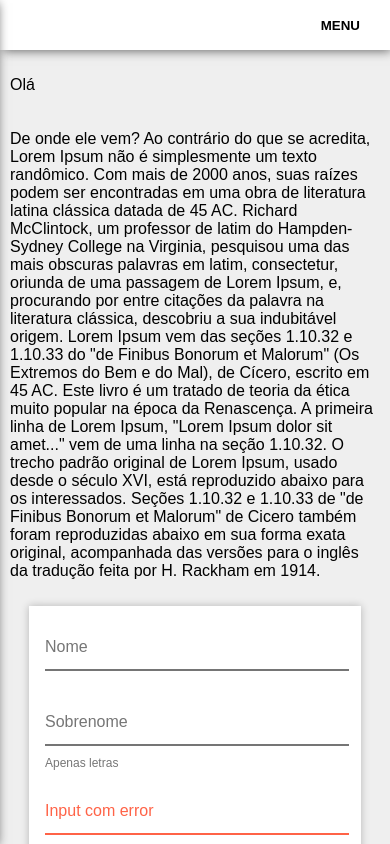
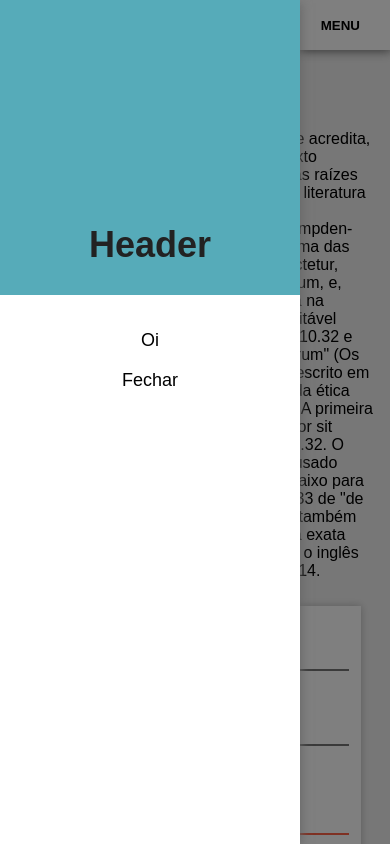
Before and after one commit to ramonmoraes/react-web-components, a React (Create React App) app: page / in a window 390 px wide. Shown: the top 844 px of the page. Built offline with nearby package versions, Linux system fonts and the light colour scheme.

Commit message:
fix overlay on menuMobile

```diff
--- a/src/App.js
+++ b/src/App.js
@@ -13,7 +13,7 @@ class App extends Component {
 
     return (
       <div className="example-playground">
-        <MenuMobile active={false}>
+        <MenuMobile active={true}>
           <button> Oi </button>
         </MenuMobile>
 
--- a/src/components/MaterialInputLogin/style.css
+++ b/src/components/MaterialInputLogin/style.css
@@ -1,5 +1,4 @@
 .MaterialLogin {
-  position: relative;
   display: flex;
   padding-top: 16px;
   margin-bottom: 8px; }
--- a/src/components/MaterialInputLogin/style.scss
+++ b/src/components/MaterialInputLogin/style.scss
@@ -6,7 +6,6 @@ $black87 : rgba(0,0,0,0.87);
   $activeColor: #538fef;
   $spacer: 8px;
 
-  position: relative;
   display: flex;
   padding-top: $spacer * 2;
   margin-bottom: $spacer;
--- a/src/components/MenuMobile/index.js
+++ b/src/components/MenuMobile/index.js
@@ -1,11 +1,12 @@
 import React, { Component } from "react";
+import OverlayWrapper from "../OverlayWrapper";
 import "./style.css";
 
 class MenuMobile extends Component {
   constructor(props) {
     super(props);
     this.state = {
-      active: (this.props.active) ? this.props.active : false
+      active: this.props.active ? this.props.active : false
     };
   }
 
@@ -45,9 +46,11 @@ class MenuMobile extends Component {
     const menuMobileClasss = active
       ? "MenuMobile MenuMobile--active"
       : "MenuMobile";
+
     const overlay = active ? (
       <div className="MenuMobile-overlay" onClick={this.toggleMenu} />
     ) : null;
+
 
     return (
       <nav className={menuMobileClasss}>
--- a/src/components/MenuMobile/style.css
+++ b/src/components/MenuMobile/style.css
@@ -2,7 +2,8 @@
   position: sticky;
   top: 0px;
   transition: 0.35s ease-out;
-  background-color: white; }
+  background-color: white;
+  z-index: 10; }
   .MenuMobile-topBar {
     height: 50px;
     box-shadow: 2px 2px 10px -1px #676767;
--- a/src/components/MenuMobile/style.scss
+++ b/src/components/MenuMobile/style.scss
@@ -4,6 +4,7 @@
   $boxShadow: 2px 2px 10px -1px #676767;
   transition: 0.35s ease-out;
   background-color: white;
+  z-index: 10;
 
   &-topBar {
     height: 50px;
```
